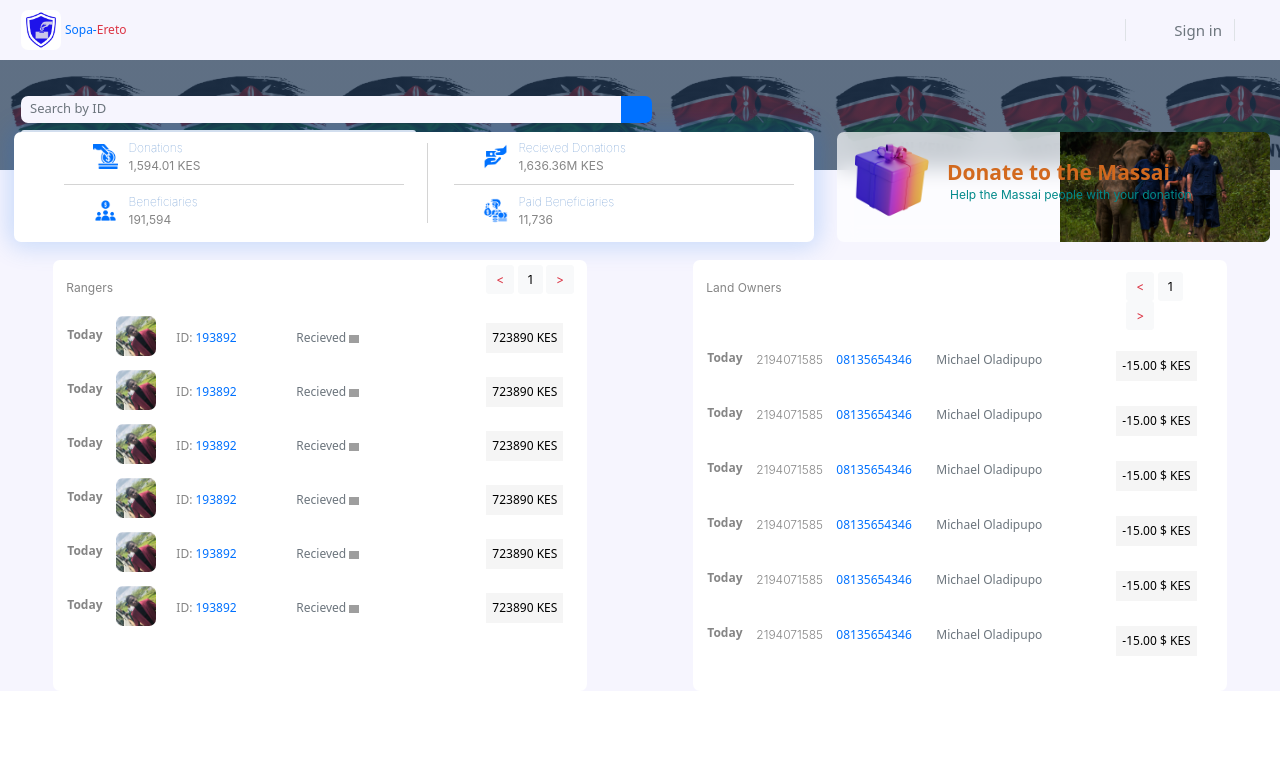
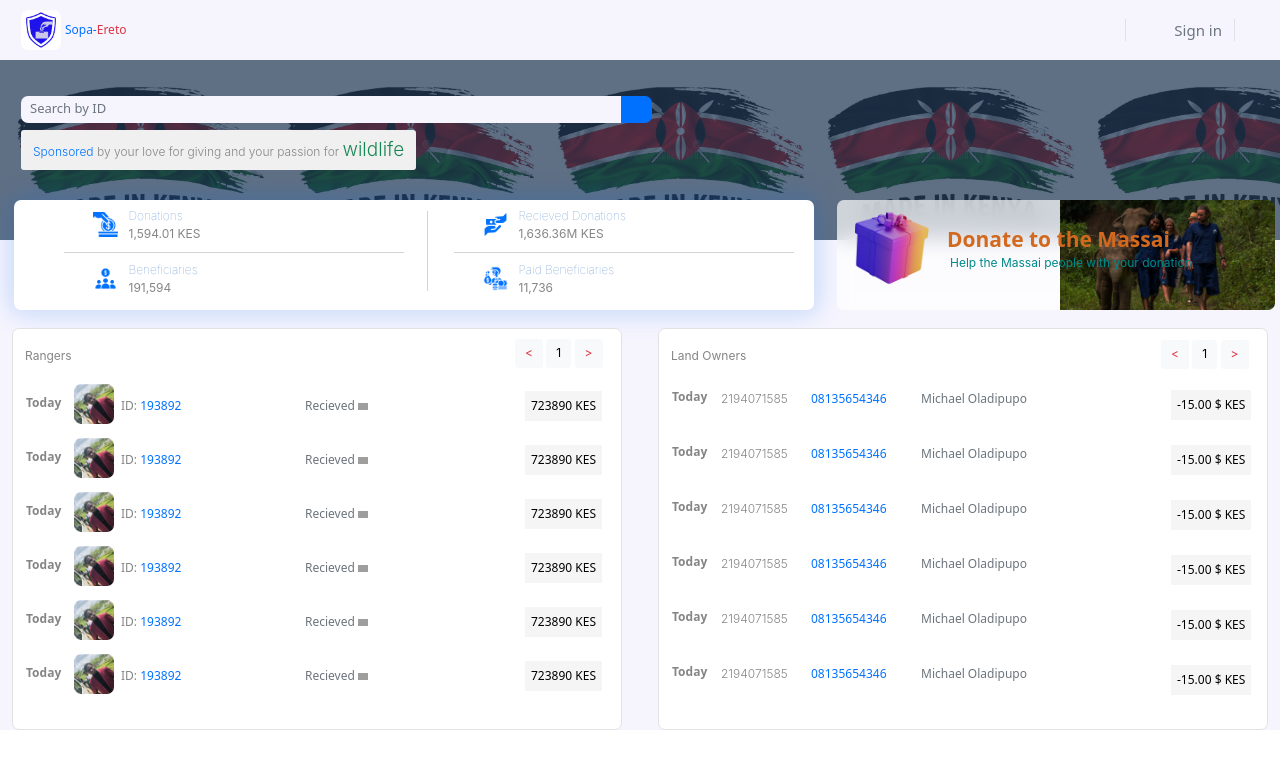
Before and after one commit to Excellence-arch/sopa-ereto, a React (Create React App) app: page / in a window 1280 px wide. Shown: the top 768 px of the page. Built offline with nearby package versions, Linux system fonts and the light colour scheme; grey boxes are pictures that could not be loaded; some icons are missing.

Commit message:
should be done

```diff
--- a/src/Components/Graph.js
+++ b/src/Components/Graph.js
@@ -6,7 +6,7 @@ const Graph = () => {
   const navigate = useNavigate();
   return (
     <div
-      className="cursor-pointer bg-pays glassmorphism col-4 margins rounds-start rounds-end bg-images"
+      className="cursor-pointer bg-pays glassmorphism imgss margins rounds-start rounds-end bg-images"
       onClick={() => navigate('/accounts/login')}
       style={{ height: '110px' }}>
       {/* <img
--- a/src/Components/LatestBlocks.js
+++ b/src/Components/LatestBlocks.js
@@ -5,9 +5,9 @@ import done from '../assets/done.png';
 const LatestBlocks = () => {
   const data = useSelector((state) => state.latestReducer.blocks);
   return (
-    <div className="col-lg-5 col-12 mx-auto bg-white p-3 rounds-start rounds-end border">
+    <div className="size bg-white p-3 rounds-start rounds-end border ms-3 me-4">
       <p className="my-2 mb-4">Rangers</p>
-      <p className="position shift" style={{ marginLeft: '420px' }}>
+      <p className="shift mt-2" style={{ marginLeft: '490px' }}>
         <button className="btn btn-light text-danger">{'<'}</button>{' '}
         <span className="btn btn-light">1</span>{' '}
         <button className="btn btn-light text-danger">{'>'}</button>
@@ -16,7 +16,7 @@ const LatestBlocks = () => {
         {data.map((val, i) => (
           <div key={i} className="">
             <td className="fw-bold pe-3">Today</td>
-            <td className="ms-3 me-5">
+            <td className="ms-2 me-5">
               <img
                 src={val.picture}
                 alt={'Picture'}
--- a/src/Components/LatestTransactions.js
+++ b/src/Components/LatestTransactions.js
@@ -5,11 +5,11 @@ import { useSelector } from 'react-redux';
 const LatestTransactions = () => {
   const data = useSelector((state) => state.latestReducer.transactions);
   return (
-    <div className="col-12 col-lg-5 mx-auto border rounds-start rounds-end p-3 bg-white">
+    <div className="size border rounds-start rounds-end p-3 bg-white ms-4">
       <div className="">
         <p className="my-2 mb-4">
           <span className="position-relative mt-2">Land Owners</span>
-          <p className="" style={{ marginLeft: '420px', marginTop: '-25px' }}>
+          <p className="" style={{ marginLeft: '490px', marginTop: '-25px' }}>
             <button className="btn btn-light text-danger">{'<'}</button>{' '}
             <span className="btn btn-light">1</span>{' '}
             <button className="btn btn-light text-danger">{'>'}</button>
@@ -28,12 +28,12 @@ const LatestTransactions = () => {
               {/* <p className=""></p> */}
               <span
                 className="text-muted fw-light"
-                style={{ marginTop: '-52px', position: 'absolute', marginLeft: '130px' }}>
+                style={{ marginTop: '-52px', position: 'absolute', marginLeft: '140px' }}>
                 <span className="text-blue">{val.phone_no}</span>
               </span>
               <span
                 className="fw-light text-muted"
-                style={{ position: 'absolute', marginTop: '-52px', marginLeft: '230px' }}>
+                style={{ position: 'absolute', marginTop: '-52px', marginLeft: '250px' }}>
                 {val.name}
               </span>
               <span
@@ -42,7 +42,7 @@ const LatestTransactions = () => {
                   marginTop: '-52px',
                   position: 'absolute',
                   fontWeight: '200',
-                  marginLeft: '410px',
+                  marginLeft: '500px',
                   color: 'black',
                   backgroundColor: '#f5f5f5'
                 }}>
--- a/src/Components/Table.js
+++ b/src/Components/Table.js
@@ -33,7 +33,9 @@ const Table = () => {
             </td>
             <td>Name</td>
             <td>User Role</td>
-            <td>Actions</td>
+            <td>
+              <span className="ms-5">Actions</span>
+            </td>
           </tr>
         </thead>
         <tbody>
--- a/src/style.css
+++ b/src/style.css
@@ -75,7 +75,7 @@ p {
 }
 
 .position {
-  margin-top: -50px !important;
+  margin-top: -40px !important;
 }
 
 .borders {
@@ -148,8 +148,8 @@ p {
 
 .bg-pays {
   background-color: #f6f5fe !important;
-  /* width: 100vw !important; */
 }
+
 
 .ms-6 {
   margin-left: 130px !important;
@@ -199,6 +199,7 @@ p {
   background-repeat: repeat-x !important;
   background-position-y: center !important;
   background-size: contain !important;
+  height: 180px;
   /* background-clip: ; */
   /* background-color: #1c3452; */
 }
@@ -227,7 +228,7 @@ p {
 }
 
 .margins {
-  margin-top: -50px !important;
+  margin-top: -40px !important;
 }
 
 .bg-images {
@@ -242,26 +243,26 @@ p {
 .moves {
   position: absolute !important;
   margin-top: -40px !important;
-  margin-left: 110px !important;
+  margin-left: 96px !important;
 }
 
 .amounts {
   position: absolute !important;
   margin-top: -46px !important;
-  margin-left: 420px !important;
+  margin-left: 500px !important;
   color: #000000 !important;
   background-color: #f5f5f5 !important;
 }
 
 .shift {
-  position: absolute;
-  margin-top: -40px;
+  position: absolute !important;
+  margin-top: -44px !important;
 }
 
 .recieved {
   position: absolute !important;
   margin-top: -40px !important;
-  margin-left: 230px !important;
+  margin-left: 280px !important;
 }
 
 .profile {
@@ -272,6 +273,15 @@ p {
   background-image: url('./assets/success1.gif') !important;
   background-repeat: no-repeat !important;
   background-size: auto !important;
+}
+
+.size {
+  width: 610px;
+  border: thin solid #e2e2e2 !important;
+}
+
+.imgss {
+  width: 438px;
 }
 
 @media (max-width: 500px) {
@@ -286,4 +296,8 @@ p {
   .profile {
     margin-left: 100px !important;
   }
+
+  .size {
+    width: 350px;
+  }
 }
```
